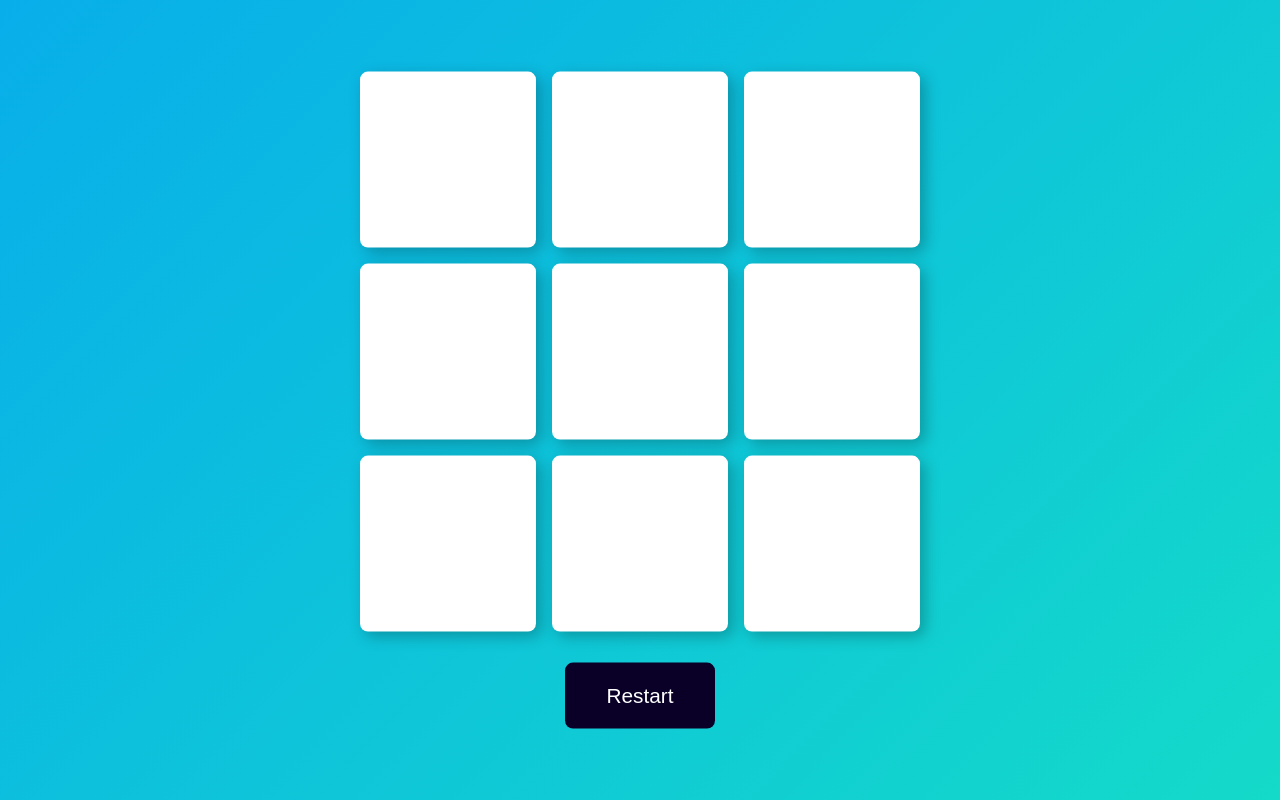
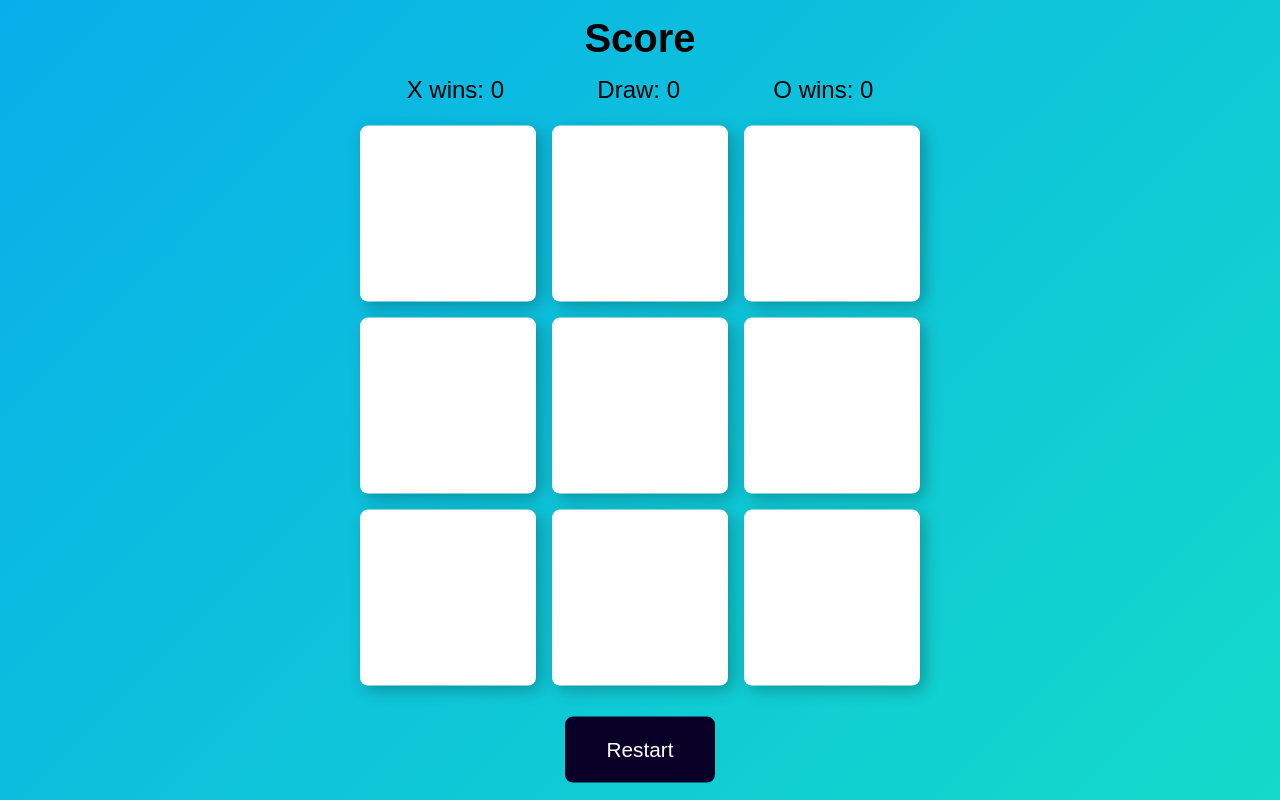
Before and after one commit to DrParasels/tic-tac-toe-JS, a plain HTML site: page index.html in a window 1280 px wide. Drawn offline with Linux system fonts and the light colour scheme; a web font is replaced by a local one.

Commit message:
added score section

```diff
--- a/css/style.css
+++ b/css/style.css
@@ -25,6 +25,22 @@ body {
   display: grid;
   grid-template-columns: repeat(3,1fr);
   grid-gap: 2vmin;
+}
+
+.score-title {
+  text-align: center;
+  font-size: 5vmin;
+  margin-bottom: 0.5em;
+}
+
+.score-box {
+  display: flex;
+  justify-content: space-around;
+  margin-bottom: 1.5em;
+}
+
+.score-text {
+  font-size: 3vmin;
 }
 
 .btn-option {
--- a/index.html
+++ b/index.html
@@ -11,6 +11,15 @@
 </head>
 <body>
   <div class="wrapper">
+
+    <div class="score">
+      <h2 class="score-title">Score</h2>
+      <div class="score-box">
+        <p class="score-text score-winX">X wins: 0</p>
+        <p class="score-text score-draw">Draw: 0</p>
+        <p class="score-text score-winO">O wins: 0</p>
+      </div>
+    </div>
     <div class="container">
       <button class="btn-option"></button>
       <button class="btn-option"></button>
--- a/js/script.js
+++ b/js/script.js
@@ -2,7 +2,7 @@ let btnBoard = document.querySelectorAll('.btn-option'),
     btnRestart = document.querySelector('.restart'),
     btnNewGame = document.querySelector('.new-game'),
     popupScreen = document.querySelector('.popup'),
-    messageText = document.querySelector('.message'),
+    messageText = document.querySelector('.message');
     winArray = [
       [0,1,2],
       [0,3,6],
@@ -14,7 +14,10 @@ let btnBoard = document.querySelectorAll('.btn-option'),
       [2,4,6]
     ],
     counter = 0,
-    flagX = true;
+    flagX = true,
+    xWins = 0,
+    oWins = 0,
+    draw = 0;
 
 //function when game end
 const endGame = () => {
@@ -28,6 +31,8 @@ const endGame = () => {
 const drawFunction = () => {
   endGame();
   messageText.innerHTML = "&#x1F60E; <br> Ничья!";
+  draw++;
+  document.querySelector('.score-draw').textContent = "Draw: " + draw;
 }
 
 // function if player win
@@ -35,9 +40,13 @@ const winFunction = (letter) => {
   endGame();
   if (letter == 'X') {
     messageText.innerHTML = "&#x1F389; <br> X Победил";
+    xWins++;
+    document.querySelector('.score-winX').textContent = "X wins: " + xWins;
   }
   else {
     messageText.innerHTML = "&#x1F389; <br> O Победил";
+    oWins++;
+    document.querySelector('.score-winO').textContent = "O wins: " + oWins;
   }
 }
 
```
